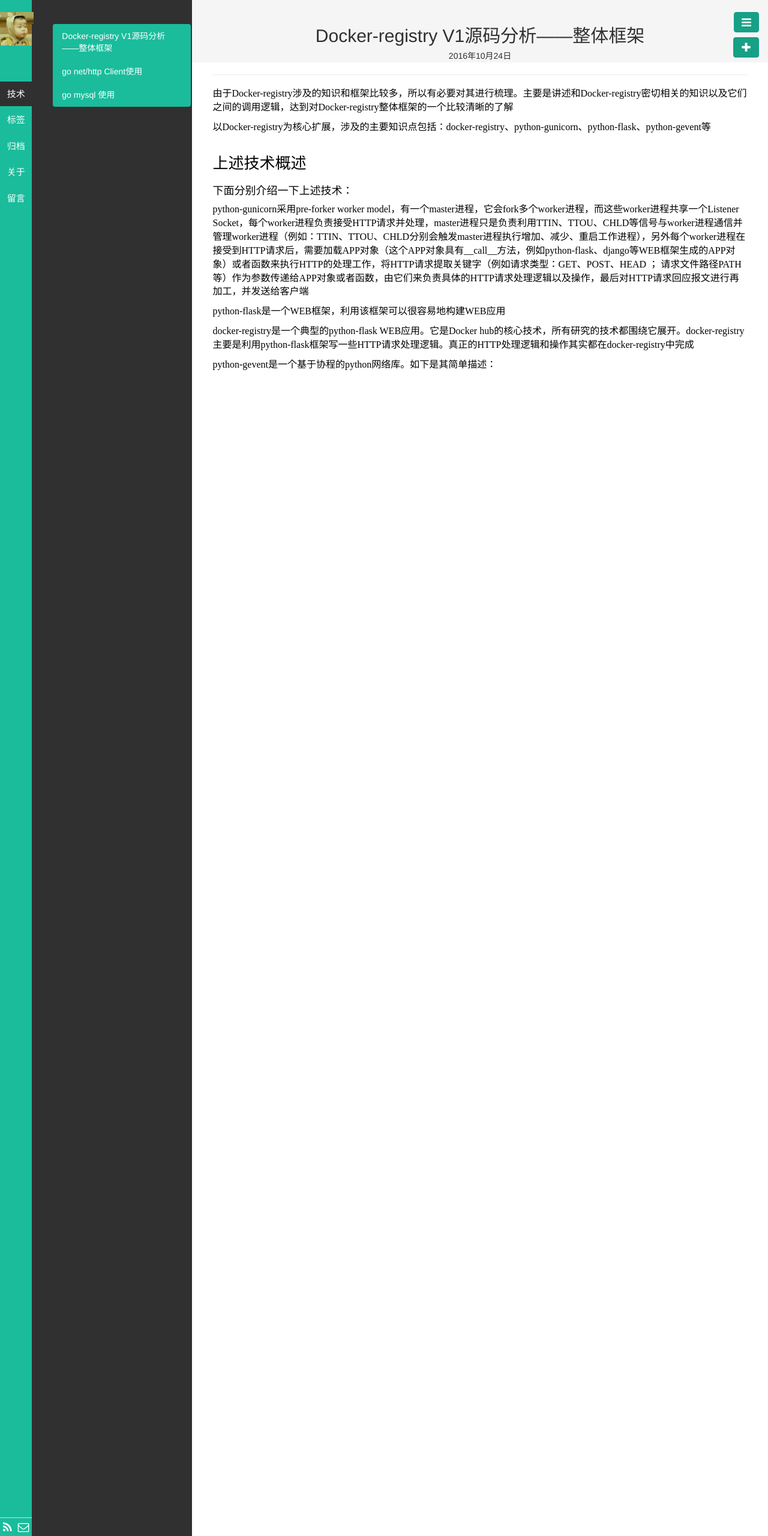
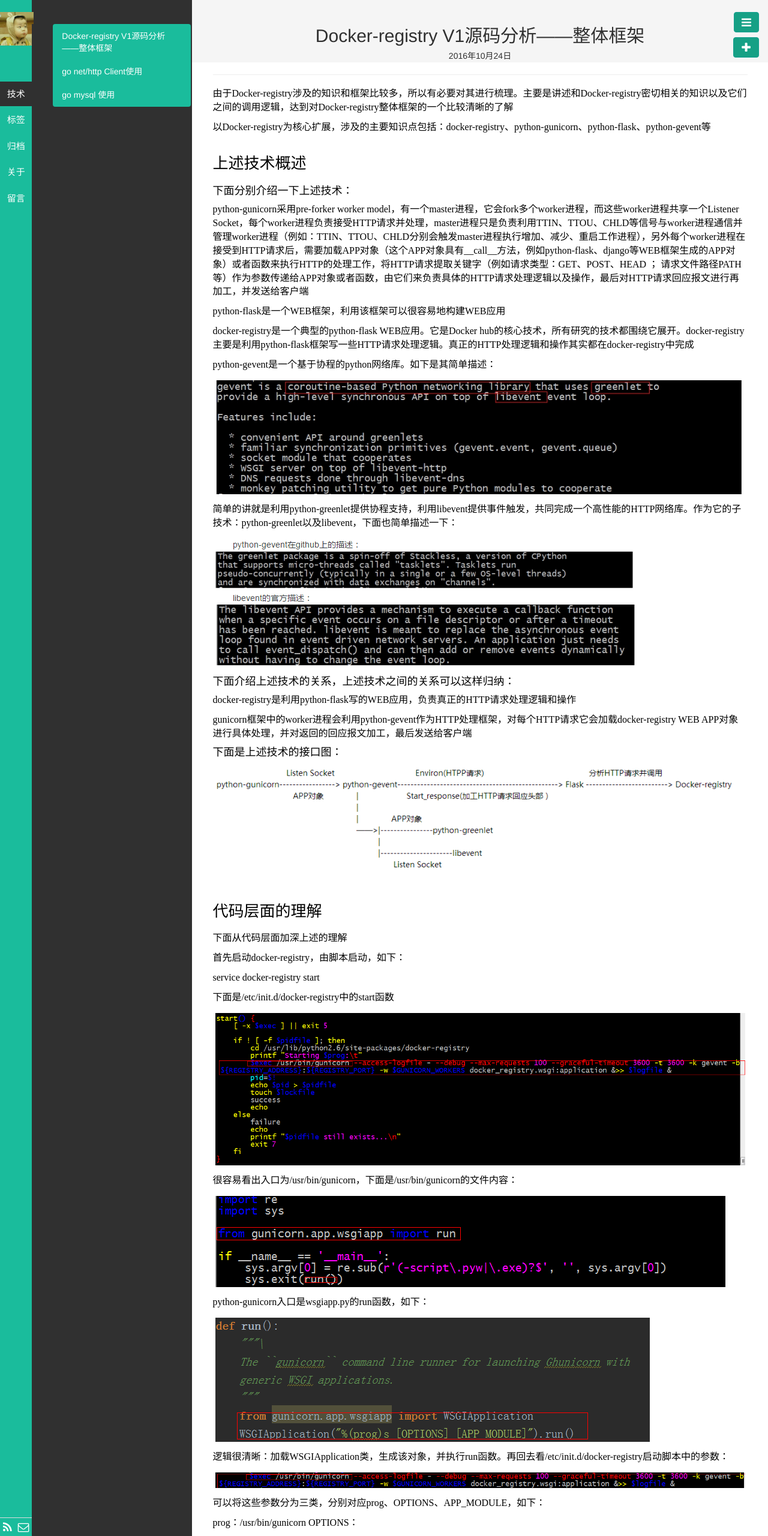
Before and after one commit to duyanghao/duyanghao.github.io, a Jekyll site: the page built from _posts/技术/2016-10-24-docker-registry.md, in a window 1280 px wide. Shown: the whole page at 60% size. Built offline with Jekyll 4.4.1, drawn with Linux system fonts in a browser that asks for light colours; comment, search, counter and statistics services are not loaded.

Commit message:
Add 2016-10-24-docker-registry.md
Signed-off-by: duyanghao <1294057873@qq.com>

```diff
--- a/_posts/技术/2016-10-24-docker-registry.md
+++ b/_posts/技术/2016-10-24-docker-registry.md
@@ -12,7 +12,9 @@
 以Docker-registry为核心扩展，涉及的主要知识点包括：docker-registry、python-gunicorn、python-flask、python-gevent等
 
 ### 上述技术概述
+
 #### 下面分别介绍一下上述技术：
+
 python-gunicorn采用pre-forker worker model，有一个master进程，它会fork多个worker进程，而这些worker进程共享一个Listener Socket，每个worker进程负责接受HTTP请求并处理，master进程只是负责利用TTIN、TTOU、CHLD等信号与worker进程通信并管理worker进程（例如：TTIN、TTOU、CHLD分别会触发master进程执行增加、减少、重启工作进程），另外每个worker进程在接受到HTTP请求后，需要加载APP对象（这个APP对象具有__call__方法，例如python-flask、django等WEB框架生成的APP对象）或者函数来执行HTTP的处理工作，将HTTP请求提取关键字（例如请求类型：GET、POST、HEAD ； 请求文件路径PATH 等）作为参数传递给APP对象或者函数，由它们来负责具体的HTTP请求处理逻辑以及操作，最后对HTTP请求回应报文进行再加工，并发送给客户端
 
 python-flask是一个WEB框架，利用该框架可以很容易地构建WEB应用
@@ -20,4 +22,48 @@
 docker-registry是一个典型的python-flask WEB应用。它是Docker hub的核心技术，所有研究的技术都围绕它展开。docker-registry主要是利用python-flask框架写一些HTTP请求处理逻辑。真正的HTTP处理逻辑和操作其实都在docker-registry中完成
 
 python-gevent是一个基于协程的python网络库。如下是其简单描述：
-![](/public/img/docker-registy/1.png)
+
+![](/public/img/docker-registry/2016-10-24-docker-registry/1.png)
+
+简单的讲就是利用python-greenlet提供协程支持，利用libevent提供事件触发，共同完成一个高性能的HTTP网络库。作为它的子技术：python-greenlet以及libevent，下面也简单描述一下：
+
+![](/public/img/docker-registry/2016-10-24-docker-registry/2.png)
+
+#### 下面介绍上述技术的关系，上述技术之间的关系可以这样归纳：
+
+docker-registry是利用python-flask写的WEB应用，负责真正的HTTP请求处理逻辑和操作
+
+gunicorn框架中的worker进程会利用python-gevent作为HTTP处理框架，对每个HTTP请求它会加载docker-registry WEB APP对象进行具体处理，并对返回的回应报文加工，最后发送给客户端
+
+#### 下面是上述技术的接口图：
+
+![](/public/img/docker-registry/2016-10-24-docker-registry/3.png)
+
+### 代码层面的理解
+
+下面从代码层面加深上述的理解
+
+首先启动docker-registry，由脚本启动，如下：
+
+service docker-registry start
+
+下面是/etc/init.d/docker-registry中的start函数
+
+![](/public/img/docker-registry/2016-10-24-docker-registry/4.png)
+
+很容易看出入口为/usr/bin/gunicorn，下面是/usr/bin/gunicorn的文件内容：
+
+![](/public/img/docker-registry/2016-10-24-docker-registry/5.png)
+
+python-gunicorn入口是wsgiapp.py的run函数，如下：
+
+![](/public/img/docker-registry/2016-10-24-docker-registry/6.png)
+
+逻辑很清晰：加载WSGIApplication类，生成该对象，并执行run函数。再回去看/etc/init.d/docker-registry启动脚本中的参数：
+
+![](/public/img/docker-registry/2016-10-24-docker-registry/7.png)
+
+可以将这些参数分为三类，分别对应prog、OPTIONS、APP_MODULE，如下：
+
+prog：/usr/bin/gunicorn
+OPTIONS：
```
Also changed, not shown: public/img/docker-registry/2016-10-24-docker-registry/1.png (renamed from _posts/技术/1.png), public/img/docker-registry/2016-10-24-docker-registry/2.png (added), public/img/docker-registry/2016-10-24-docker-registry/3.png (added), public/img/docker-registry/2016-10-24-docker-registry/4.png (added), public/img/docker-registry/2016-10-24-docker-registry/5.png (added), public/img/docker-registry/2016-10-24-docker-registry/6.png (added), public/img/docker-registry/2016-10-24-docker-registry/7.png (added).
